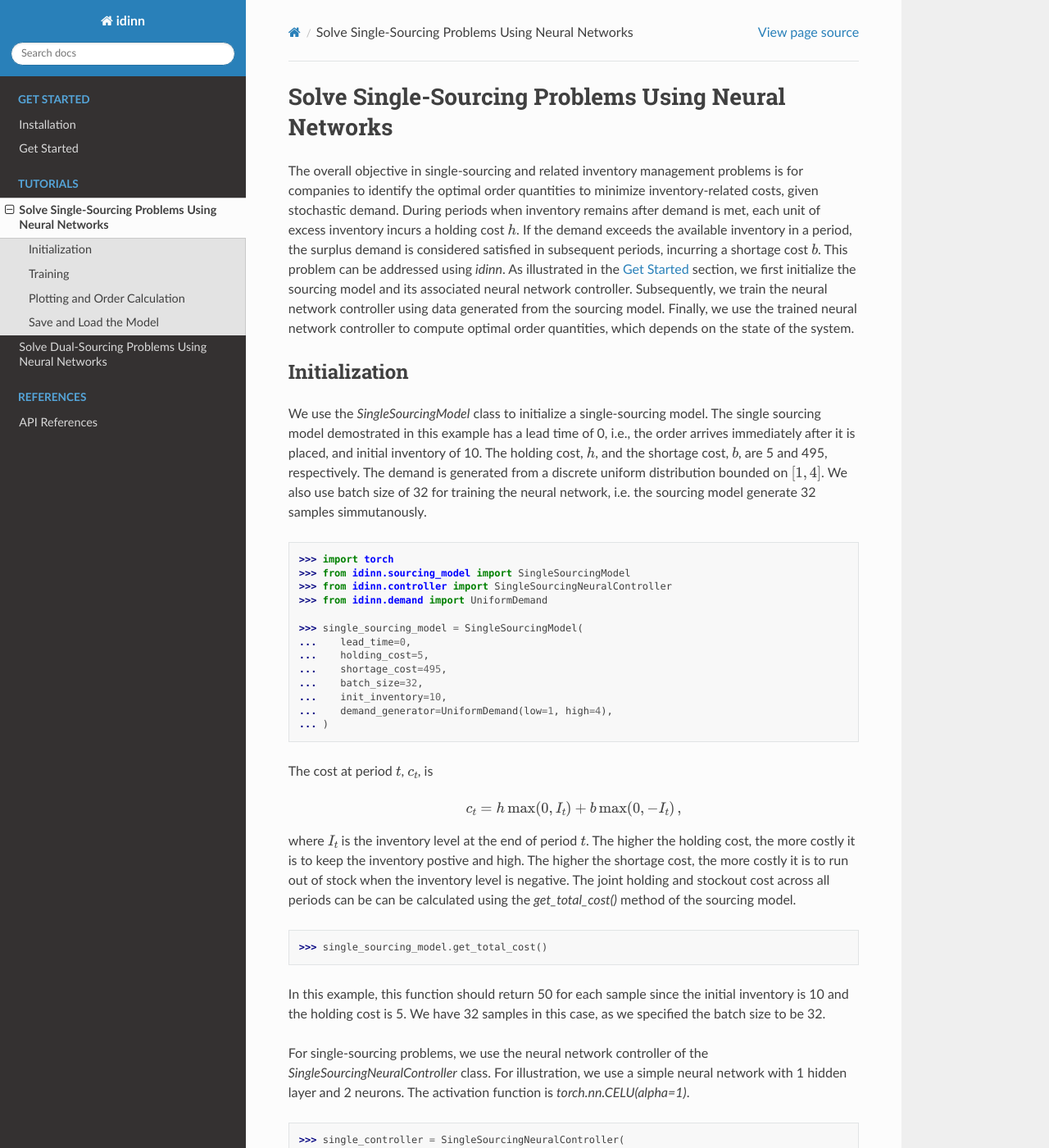
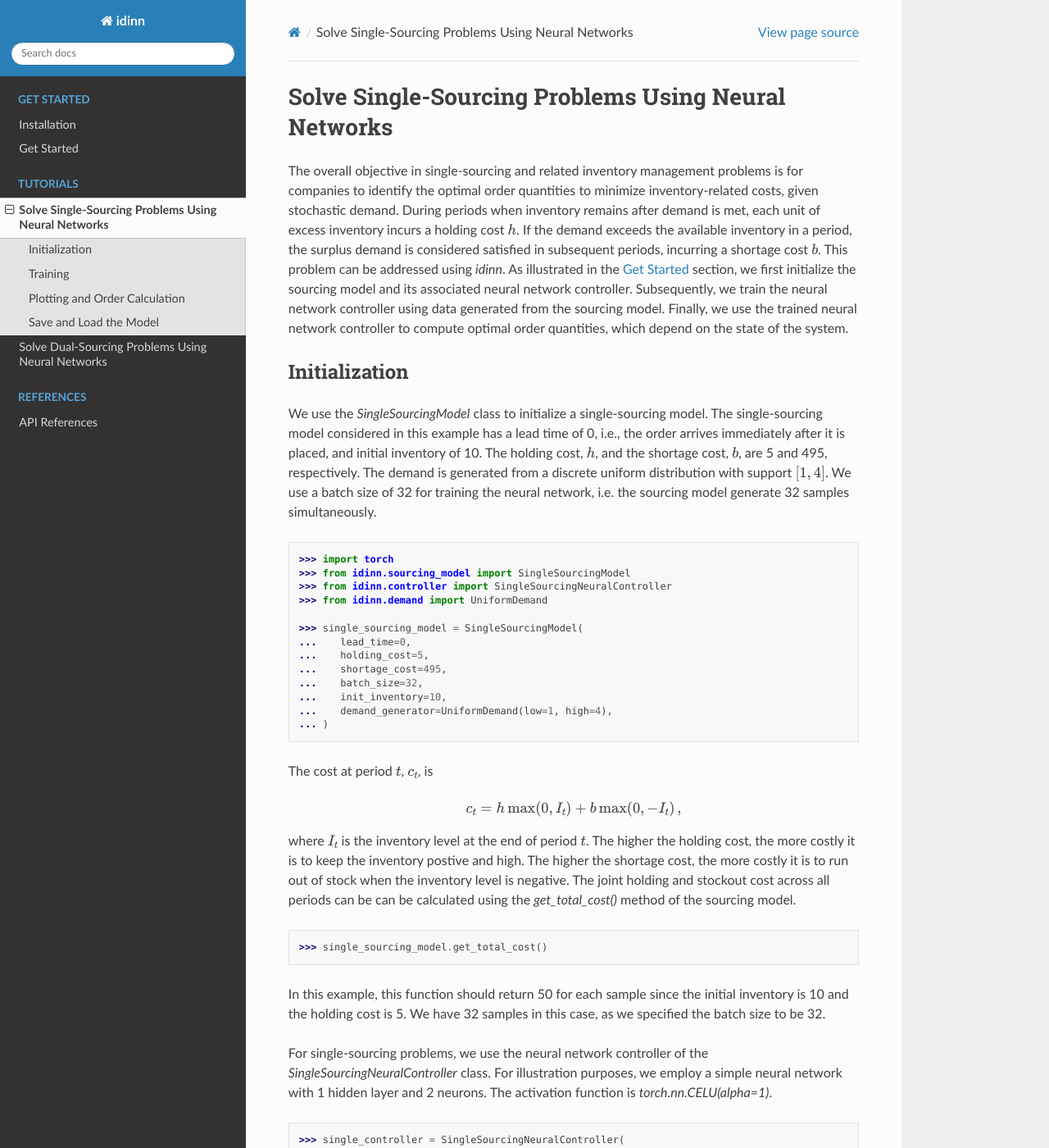
Before and after one commit to iewaij/idinn-streamlit, a Sphinx documentation site: the page built from docs/tutorials/single.rst, in a window 1280 px wide and 1400 px high. Shown: the whole window at 82% size. Built offline with Sphinx 7.4.7 and the Read the Docs theme 2.0.0, drawn with Linux system fonts in a browser that asks for light colours.

Commit message:
Update file single.rst

```diff
--- a/docs/tutorials/single.rst
+++ b/docs/tutorials/single.rst
@@ -1,12 +1,12 @@
 Solve Single-Sourcing Problems Using Neural Networks
 ====================================================
 
-The overall objective in single-sourcing and related inventory management problems is for companies to identify the optimal order quantities to minimize inventory-related costs, given stochastic demand. During periods when inventory remains after demand is met, each unit of excess inventory incurs a holding cost :math:`h`. If the demand exceeds the available inventory in a period, the surplus demand is considered satisfied in subsequent periods, incurring a shortage cost :math:`b`. This problem can be addressed using `idinn`. As illustrated in the :doc:`/get_started/get_started` section, we first initialize the sourcing model and its associated neural network controller. Subsequently, we train the neural network controller using data generated from the sourcing model. Finally, we use the trained neural network controller to compute optimal order quantities, which depends on the state of the system.
+The overall objective in single-sourcing and related inventory management problems is for companies to identify the optimal order quantities to minimize inventory-related costs, given stochastic demand. During periods when inventory remains after demand is met, each unit of excess inventory incurs a holding cost :math:`h`. If the demand exceeds the available inventory in a period, the surplus demand is considered satisfied in subsequent periods, incurring a shortage cost :math:`b`. This problem can be addressed using `idinn`. As illustrated in the :doc:`/get_started/get_started` section, we first initialize the sourcing model and its associated neural network controller. Subsequently, we train the neural network controller using data generated from the sourcing model. Finally, we use the trained neural network controller to compute optimal order quantities, which depend on the state of the system.
 
 Initialization
 --------------
 
-We use the `SingleSourcingModel` class to initialize a single-sourcing model. The single sourcing model demostrated in this example has a lead time of 0, i.e., the order arrives immediately after it is placed, and initial inventory of 10. The holding cost, :math:`h`, and the shortage cost, :math:`b`, are 5 and 495, respectively. The demand is generated from a discrete uniform distribution bounded on :math:`[1, 4]`. We also use batch size of 32 for training the neural network, i.e. the sourcing model generate 32 samples simmutanously.
+We use the `SingleSourcingModel` class to initialize a single-sourcing model. The single-sourcing model considered in this example has a lead time of 0, i.e., the order arrives immediately after it is placed, and initial inventory of 10. The holding cost, :math:`h`, and the shortage cost, :math:`b`, are 5 and 495, respectively. The demand is generated from a discrete uniform distribution with support :math:`[1, 4]`. We use a batch size of 32 for training the neural network, i.e. the sourcing model generate 32 samples simultaneously.
 
 .. code-block:: python
 
@@ -38,7 +38,7 @@ where :math:`I_t` is the inventory level at the end of period :math:`t`. The hig
 
 In this example, this function should return 50 for each sample since the initial inventory is 10 and the holding cost is 5. We have 32 samples in this case, as we specified the batch size to be 32.
 
-For single-sourcing problems, we use the neural network controller of the `SingleSourcingNeuralController` class. For illustration, we use a simple neural network with 1 hidden layer and 2 neurons. The activation function is `torch.nn.CELU(alpha=1)`.
+For single-sourcing problems, we use the neural network controller of the `SingleSourcingNeuralController` class. For illustration purposes, we employ a simple neural network with 1 hidden layer and 2 neurons. The activation function is `torch.nn.CELU(alpha=1)`.
 
 .. code-block:: python
 
```
